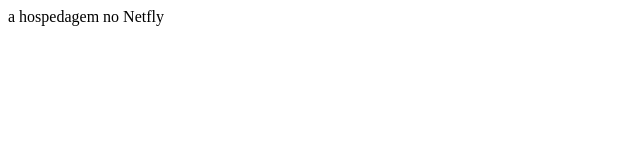
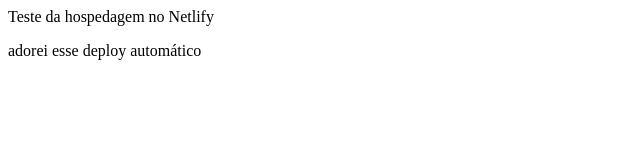
Before and after one commit to lucianofa/gama-covid, a plain HTML site: page index.html in a window 1280 px wide. Shown: the whole page, without its empty margins (0-640 px from the left). Drawn offline with Linux system fonts and the light colour scheme.

Commit message:
Correção ortográfica

```diff
--- a/index.html
+++ b/index.html
@@ -2,9 +2,10 @@
 <head>
     <meta charset="UTF-8">
     <meta name="viewport" content="width=device-width, initial-scale=1.0">
-    <title>Codiv-19 no Netfly</title>
+    <title>Codiv-19 no Netlify</title>
 </head>
 <body>
-    <p>a hospedagem no Netfly</p>
+    <p>Teste da hospedagem no Netlify</p>
+    <p>adorei esse deploy automático</p>
 </body>
 </html>
```
